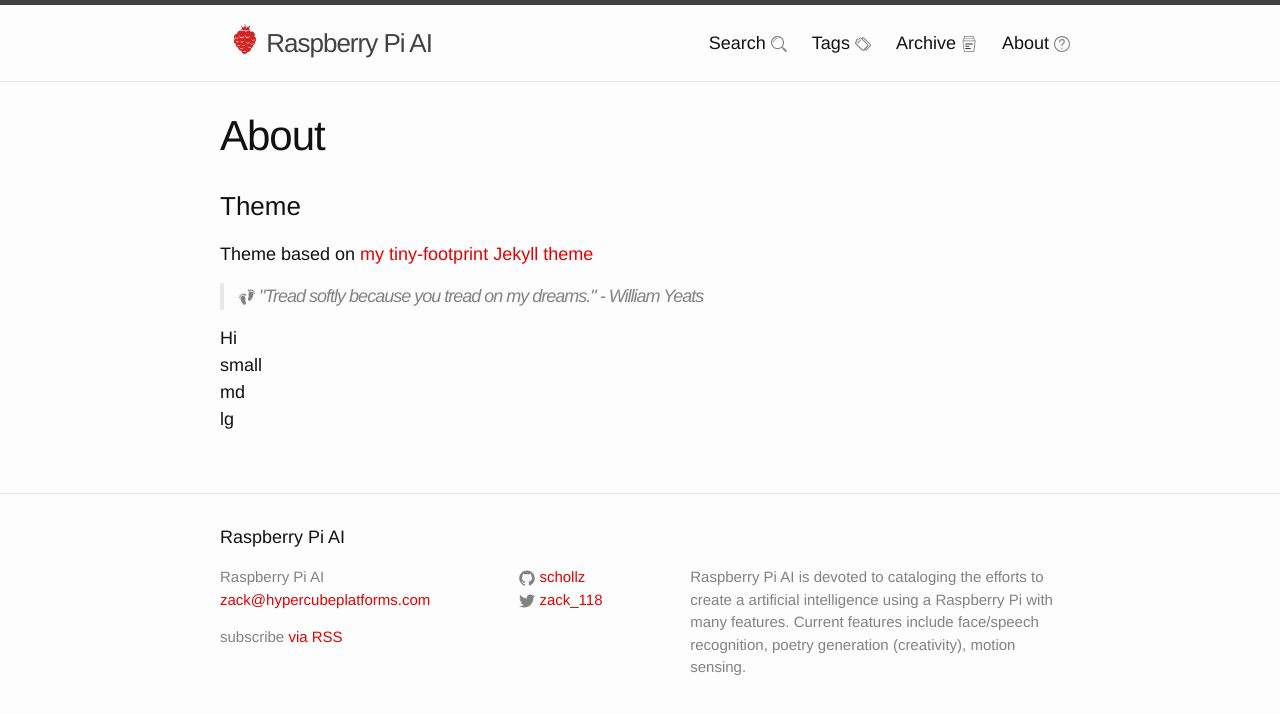
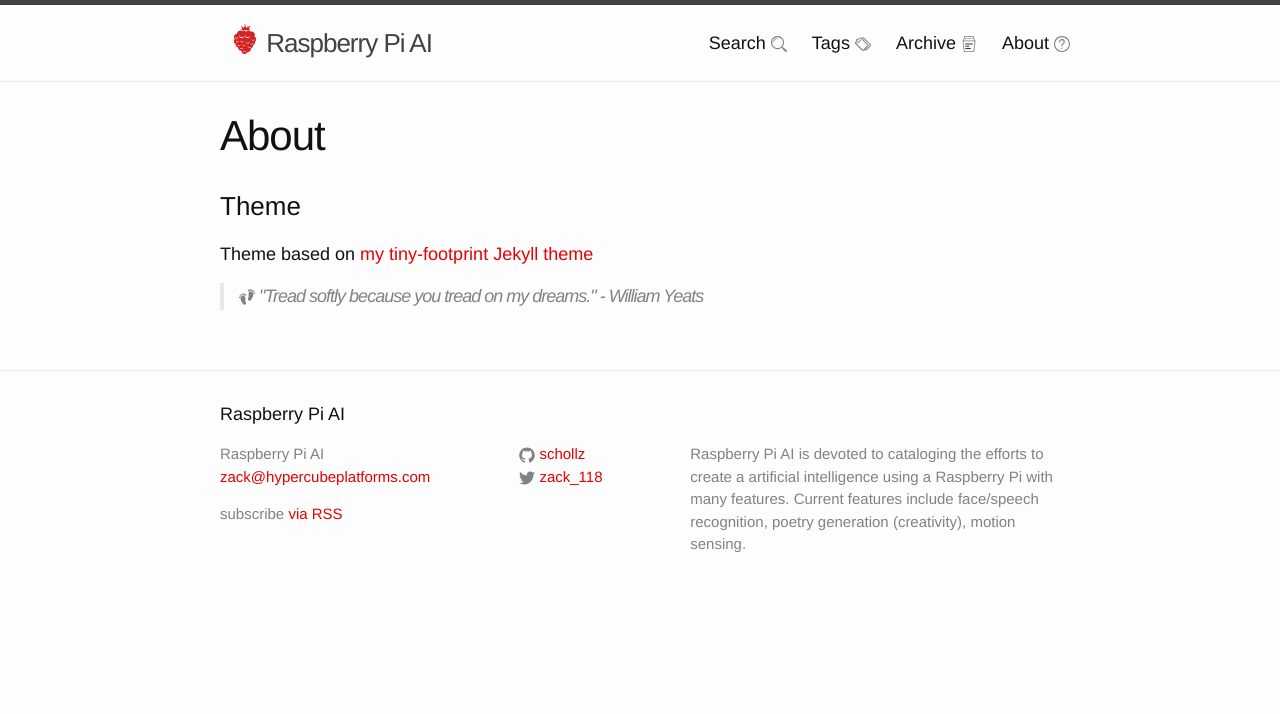
Before and after one commit to schollz/rpiai.com.old, a Jekyll site: the page built from about.md, in a window 1280 px wide. Shown: the top 714 px of the page. Built offline with Jekyll 4.4.1, drawn with Linux system fonts in a browser that asks for light colours; Markdown is read by kramdown in place of the engine named in the settings; a script that is not in the unit is left out.

Commit message:
Update about.md

```diff
--- a/about.md
+++ b/about.md
@@ -35,16 +35,3 @@
 	C-6.7,841.9-7,841.5-7.3,841.4z"/>
                 </svg>
               </span> "Tread softly because you tread on my dreams." - William Yeats</p> </blockquote>
-
-<div class="visible-xs-12">
-Hi
-</div>
-<div class="visible-sm-12">
-small
-</div>
-<div class="visible-md-12">
-md
-</div>
-<div class="visible-lg-12">
-lg
-</div>
```
